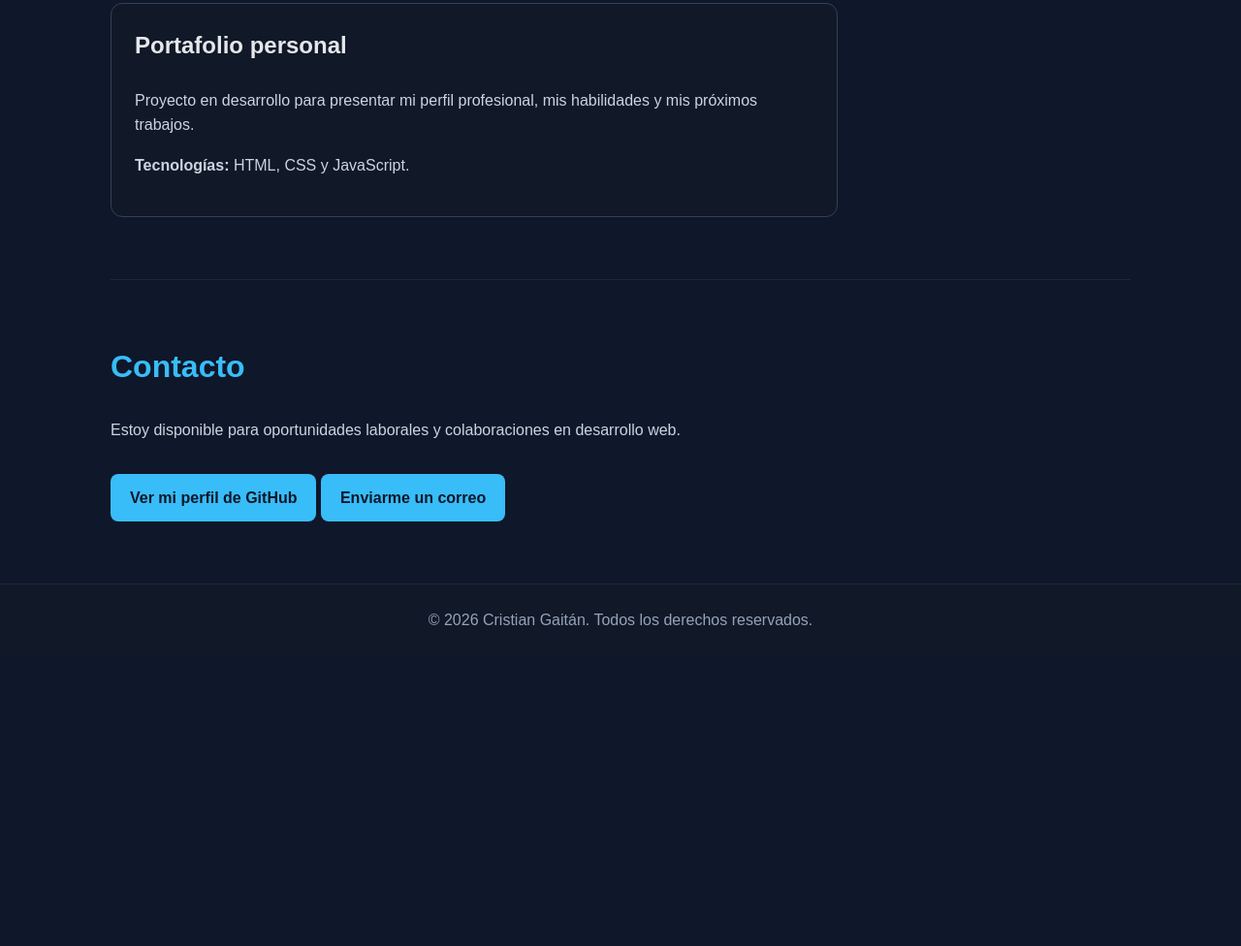
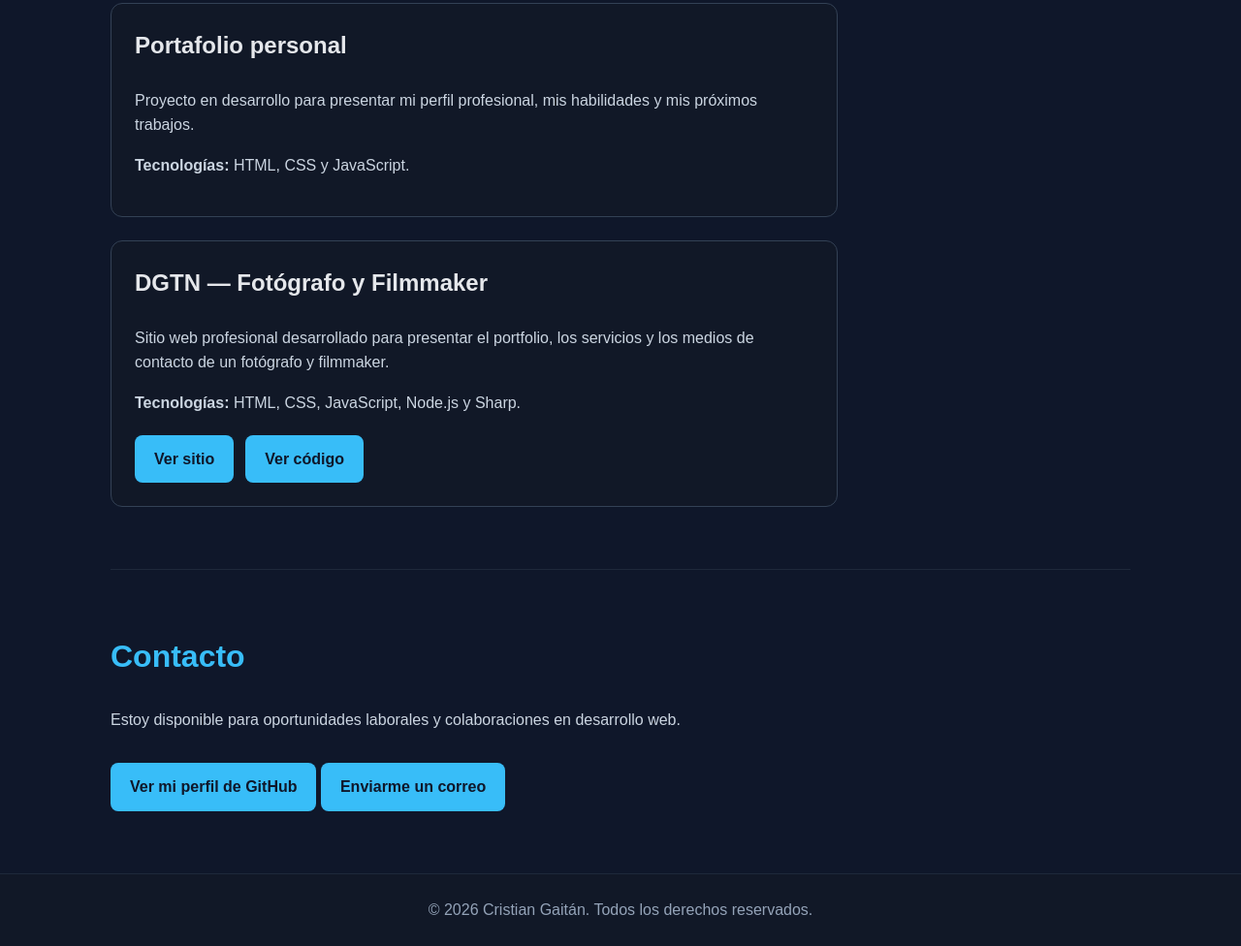
Before and after one commit to cristianegaitan/portafolio-v1, a plain HTML site: page index.html in a window 1280 px wide. Shown: the part 1526-2502 px from the top of the page at 97% size. Before the commit the page ends 2203 px from the top, so only its background shows below. Drawn offline with Linux system fonts and the light colour scheme.

Commit message:
feat: add DGTN project to portfolio

```diff
--- a/index.html
+++ b/index.html
@@ -72,6 +72,31 @@
 
                 <p><strong>Tecnologías:</strong> HTML, CSS y JavaScript.</p>
             </article>
+            <article>
+                <h3>DGTN — Fotógrafo y Filmmaker</h3>
+
+                <p>
+                    Sitio web profesional desarrollado para presentar el portfolio,
+                    los servicios y los medios de contacto de un fotógrafo y filmmaker.
+                </p>
+
+                <p>
+                    <strong>Tecnologías:</strong>
+                    HTML, CSS, JavaScript, Node.js y Sharp.
+                </p>
+
+                <div class="project-links">
+                    <a href="https://cristianegaitan.github.io/dgtn-fotografia/" target="_blank"
+                        rel="noopener noreferrer">
+                        Ver sitio
+                    </a>
+
+                    <a href="https://github.com/cristianegaitan/dgtn-fotografia" target="_blank"
+                        rel="noopener noreferrer">
+                        Ver código
+                    </a>
+                </div>
+            </article>
         </section>
 
         <section id="contacto">
--- a/styles.css
+++ b/styles.css
@@ -122,6 +122,34 @@ section p {
     font-size: 1.5rem;
 }
 
+#proyectos article + article {
+    margin-top: 1.5rem;
+}
+
+.project-links {
+    display: flex;
+    flex-wrap: wrap;
+    gap: 0.75rem;
+    margin-top: 1.25rem;
+}
+
+.project-links a {
+    display: inline-block;
+    padding: 0.75rem 1.25rem;
+    background-color: #38bdf8;
+    color: #0f172a;
+    font-weight: 700;
+    text-decoration: none;
+    border-radius: 0.5rem;
+    transition: background-color 0.2s ease, transform 0.2s ease;
+}
+
+.project-links a:hover,
+.project-links a:focus-visible {
+    background-color: #7dd3fc;
+    transform: translateY(-2px);
+}
+
 #contacto a {
     display: inline-block;
     margin-top: 1rem;
```
